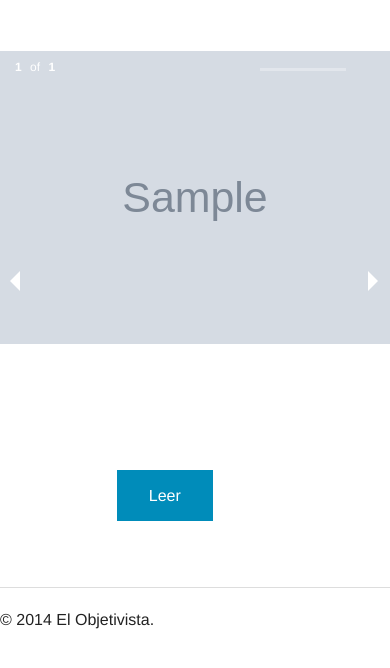
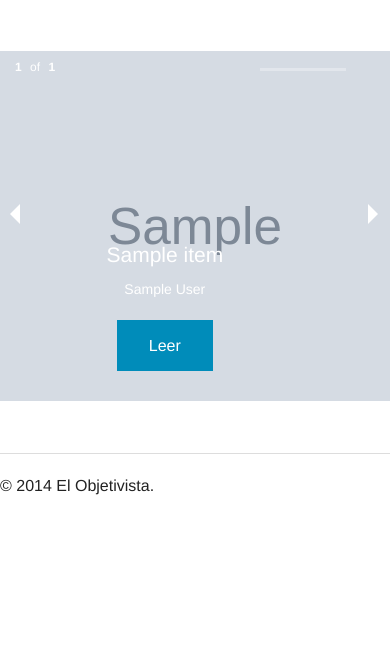
Before and after one commit to dmartincc/ElObjetivista, a Flask app: template app/templates/index.html in a window 390 px wide. Shown: the part 45-713 px from the top of the page. Run offline with Flask 2, Linux system fonts and the light colour scheme; the template is opened without the code that fills it: most values are stand-ins (such as "Sample title", 1, 10 or a date in 2020); grey boxes marked "Sample" are stand-in pictures.

Commit message:
responsiveness

```diff
--- a/app/templates/base2.html
+++ b/app/templates/base2.html
@@ -13,11 +13,16 @@
     <link rel="stylesheet" href="static/css/foundation.css" />
     <script src="static/js/vendor/modernizr.js"></script>
     <style>
-        h2{color: white;}
-        h3{color: white;}
+        @media only screen and (max-width: 767px) {
+       h2 {
+          font-size: 1.5em;
+       }
+       p {
+          font-size: 1em;
+       }
+    }
     </style>
-</head>
-<script>
+    <script>
       (function(i,s,o,g,r,a,m){i['GoogleAnalyticsObject']=r;i[r]=i[r]||function(){
       (i[r].q=i[r].q||[]).push(arguments)},i[r].l=1*new Date();a=s.createElement(o),
       m=s.getElementsByTagName(o)[0];a.async=1;a.src=g;m.parentNode.insertBefore(a,m)
@@ -25,8 +30,9 @@
 
       ga('create', 'UA-45164598-1', 'elobjetivista.com');
       ga('send', 'pageview');
+    </script>
+</head>
 
-</script>
 <!-- NAVBAR
 ================================================== -->
   <body>
@@ -61,6 +67,7 @@
             <div class="orbit-progress"></div>
           </div>
     </div>
+    <br>
     <br>
     <div class="row">
         <div class="small-5 large-centered columns" style="text-align: center">
--- a/app/templates/index.html
+++ b/app/templates/index.html
@@ -3,15 +3,13 @@
 {% for item in news %}
  <li id="slide">
     {% if item.image %}
-    <div style="height:500px; overflow:hidden">
-        <img class="back" src={{item.image}} style="width:100%" />
-    </div>
+    <img src={{item.image}} style="width:100%; height:350px; overflow:hidden;" />
     {% else %}
-    <img class="back" src="static/background.png" height="500" style="width:100%" />
+    <img src="static/background.png" style="width:100%; height:350px;" />
     {% endif %}
     <div class="orbit-caption" style="background-color : transparent;">
         <div class="small-10 large-centered columns" style="text-align: center">
-            <h2>{{item.title}}</h2>
+            <h2 style="color:white;">{{item.title}}</h2>
             <p style="color:white;">{{item.author}}</p>
             <a href={{item.link}} class="button" target="_blank">Leer</a>
         </div>
```
Also changed, not shown: 3 other files.
